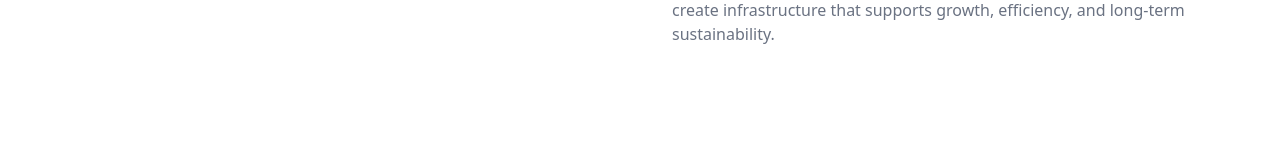
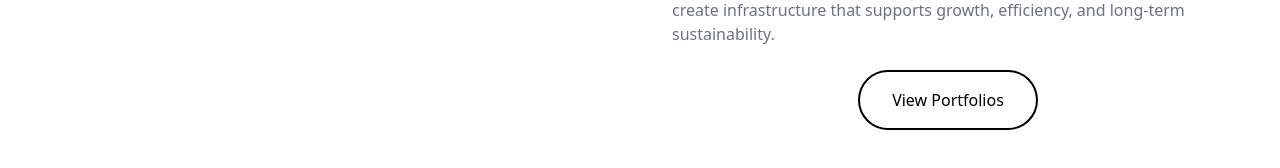
Before and after one commit to minion-star/civil, a React (Vite) app: page / in a window 1280 px wide. Shown: the part 2644-2812 px from the top of the page. Built offline with nearby package versions, Linux system fonts and the light colour scheme.

Commit message:
add button

```diff
--- a/src/pages/Home.tsx
+++ b/src/pages/Home.tsx
@@ -93,6 +93,7 @@ const Home = () => {
                         <hr className="text-amber-500 mt-4"/>
                         <p className="text-black text-[24px] my-8"> Our construction company was founded 10 years ago, during the peak of the building boom in the US. Since then, we've delivered high-quality, innovative, and sustainable solutions across various sectors.</p>
                         <p className="text-gray-500 text-md text-left"> We design and build durable structures, efficient transportation systems, and sustainable developments. From site preparation to project completion, we handle grading, drainage, and utility planning while ensuring compliance with regulations. Our transportation solutions enhance mobility through smart road and transit designs. With expert project management, we keep schedules, budgets, and risks under control, ensuring seamless execution. Sustainability drives our work, integrating eco-friendly materials and energy-efficient solutions to minimize environmental impact. Through innovation and precision, we create infrastructure that supports growth, efficiency, and long-term sustainability.</p>
+                        <button className="py-2 px-6 md:py-4 md:px-8 mt-6 rounded-full text-black border-2 border-black hover:bg-black hover:text-white transition duration-700 hover:cursor-pointer">View Portfolios</button>
                     </div>
                 </div>
             </div>
```
